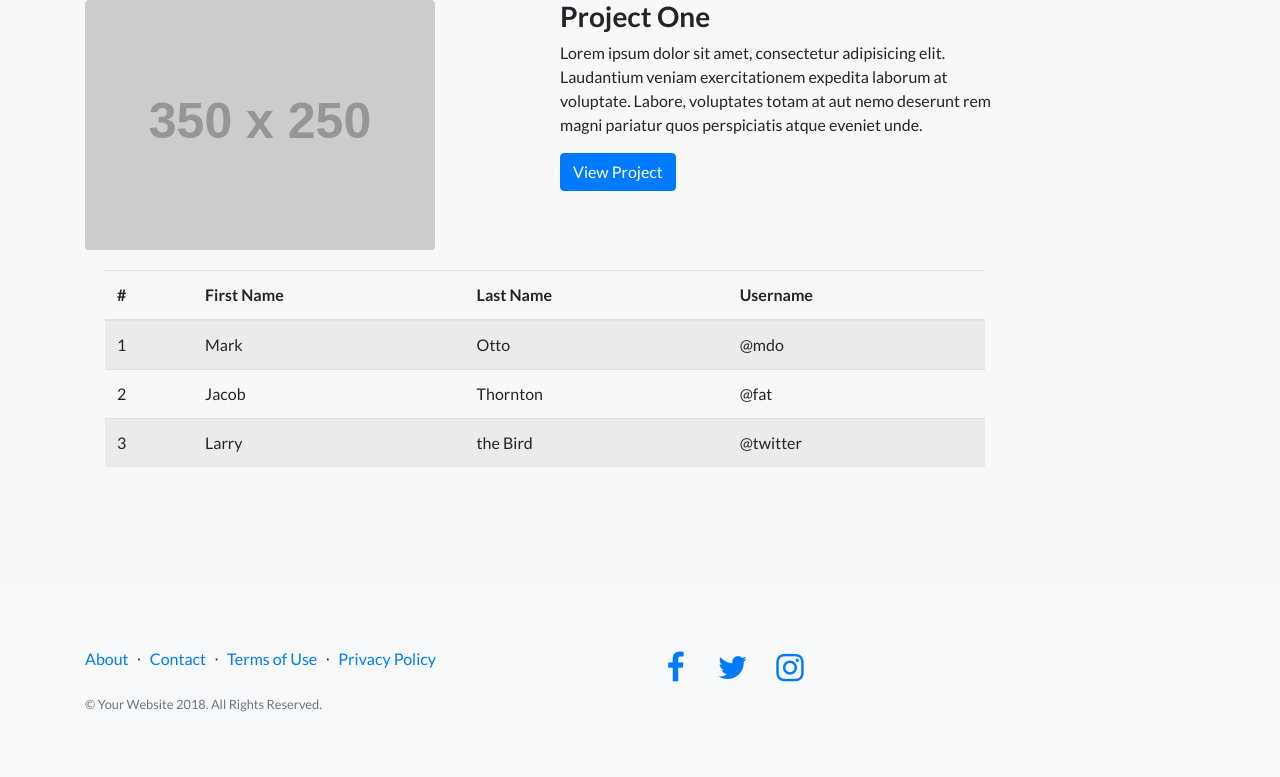
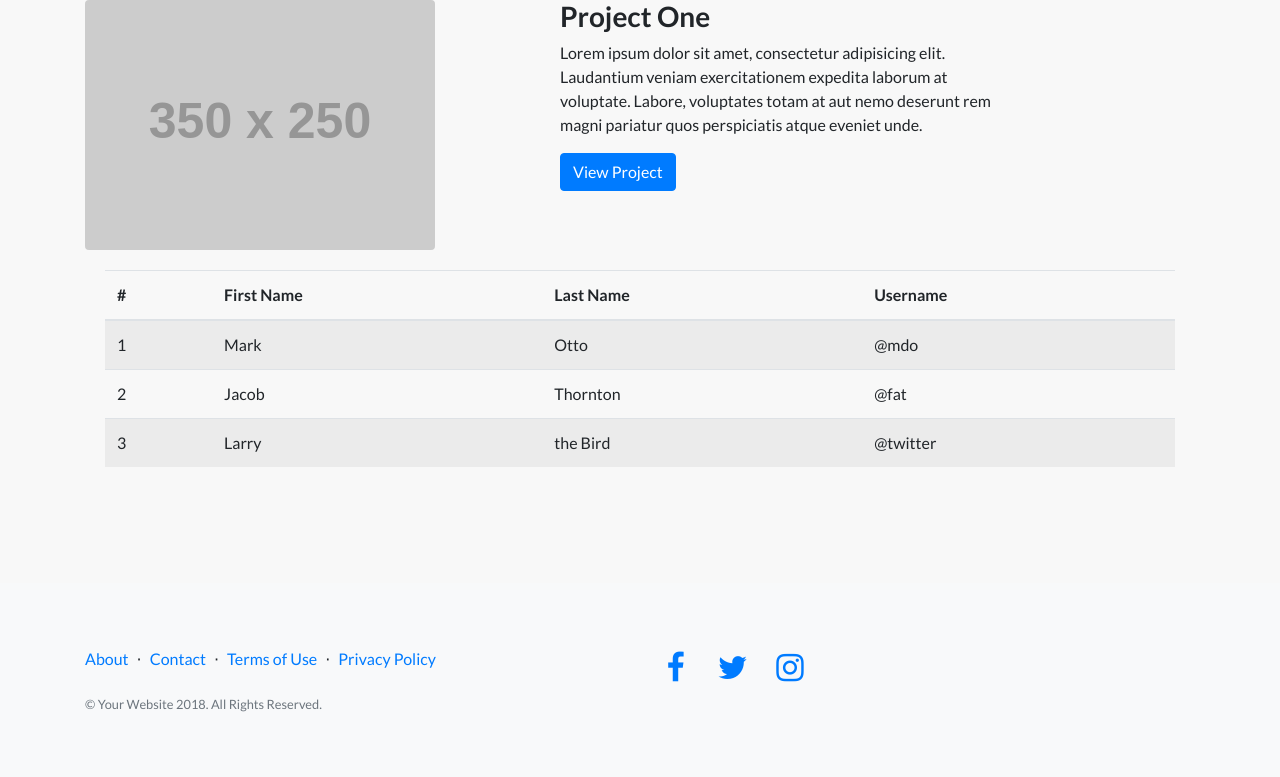
Before and after one commit to niksonbarth/sale, a Django app: template catalog/templates/catalog/product.html in a window 1280 px wide. Shown: the part 612-1389 px from the top of the page. Run offline with Django 3.2, Linux system fonts and the light colour scheme; the template is opened without the code that fills it, so the values that code supplies are empty; grey boxes labelled with a size stand in for pictures from a placeholder-image service; some libraries are stand-ins or nearby versions.

Commit message:
ajuste na tela de produtos

```diff
--- a/catalog/templates/catalog/product.html
+++ b/catalog/templates/catalog/product.html
@@ -18,8 +18,7 @@
       {{ product.description|linebreaks }}
   </div>
 </div> -->
-
-<div class="container">
+<div class="container" >
     <div class="row">&nbsp;</div>
     <div class="row">
         <div class="col-md-5">
@@ -35,7 +34,7 @@
 
         <hr>
 
-        <div class="col-lg-10">
+        <div class="col-lg-12">
             <div class="card-body">
                 <div class="table-responsive">
                     <table class="table table-striped" width="100%" cellspacing="0">
--- a/catalog/templates/catalog/product_list.html
+++ b/catalog/templates/catalog/product_list.html
@@ -1,5 +1,4 @@
 {% extends "base.html" %}
-
 
 
 {% block title %}
```
